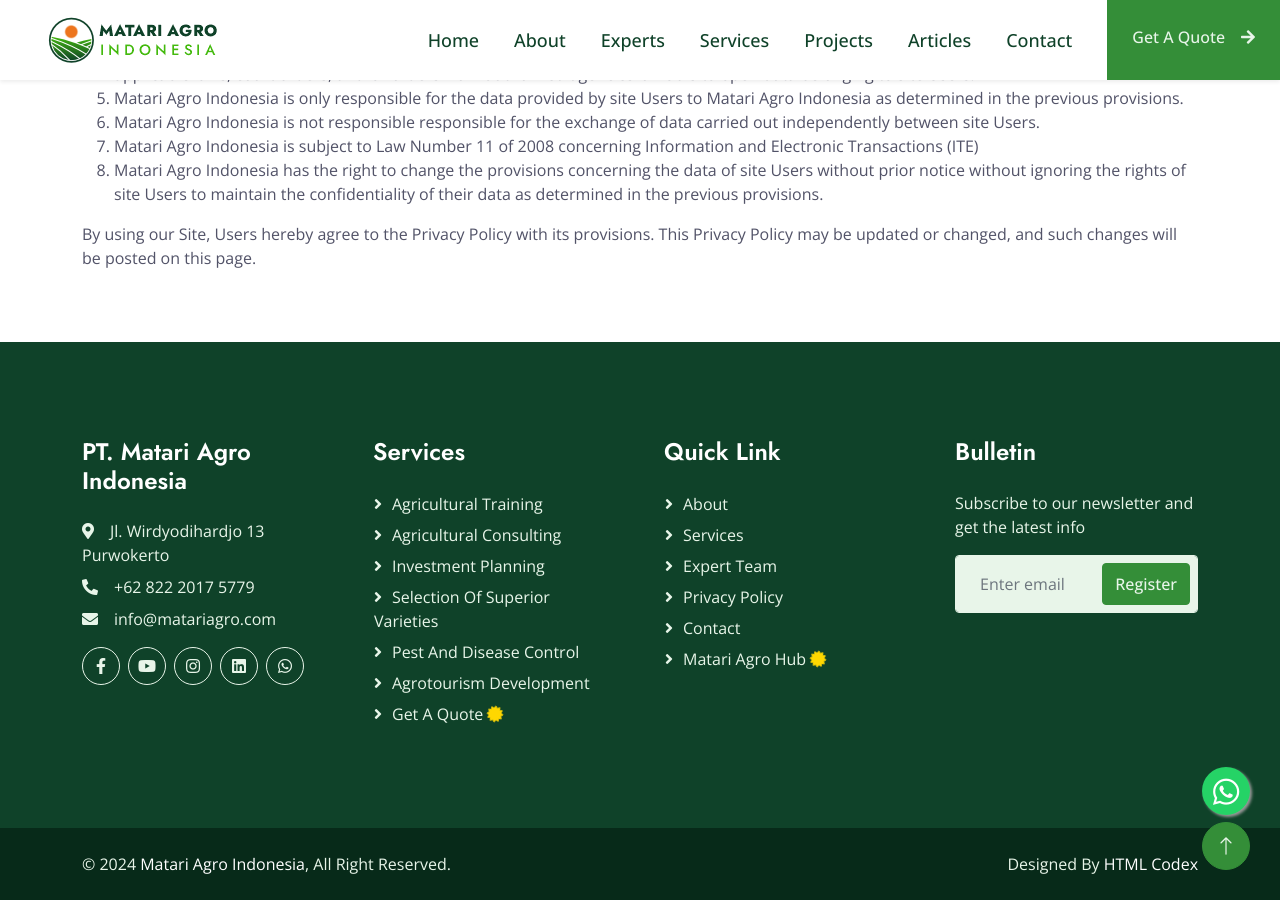
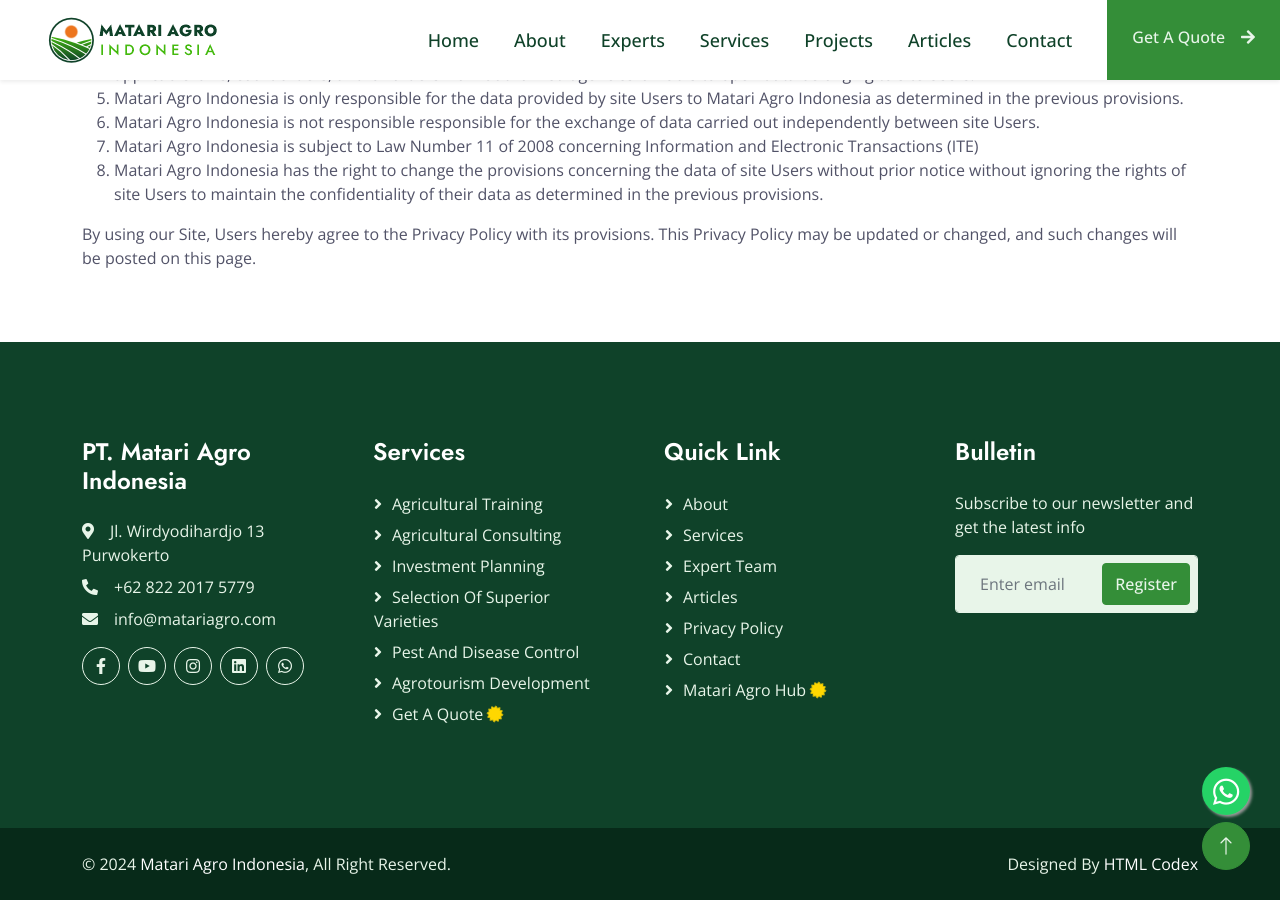
Before and after one commit to matariagro/enmagrin, a Jekyll site: the page built from privacy.html, in a window 1280 px wide and 900 px high, scrolled down 862 px. Built offline with Jekyll 4.4.1, drawn with Linux system fonts in a browser that asks for light colours; nearby versions of some CDN libraries.

Commit message:
Update default_en.html

```diff
--- a/_layouts/default_en.html
+++ b/_layouts/default_en.html
@@ -255,7 +255,7 @@
                     <a class="btn btn-link" href="{{ site.url }}/about">About</a>
                     <a class="btn btn-link" href="{{ site.url }}/services">Services</a>
                     <a class="btn btn-link" href="{{ site.url }}/experts">Expert Team</a>
-                    <!--a class="btn btn-link" href="{{ site.url }}/articles ">Articles</a-->
+                    <a class="btn btn-link" href="{{ site.url }}/articles ">Articles</a>
                     <a class="btn btn-link" href="{{ site.url }}/privacy">Privacy Policy</a>
                     <a class="btn btn-link" href="{{ site.url }}/contact">Contact</a>
                     <a class="btn btn-link" href="{{ site.url }}/hub" target="_blank">Matari Agro Hub <i class="fa fa-certificate fa-spin"></i></a>
```
